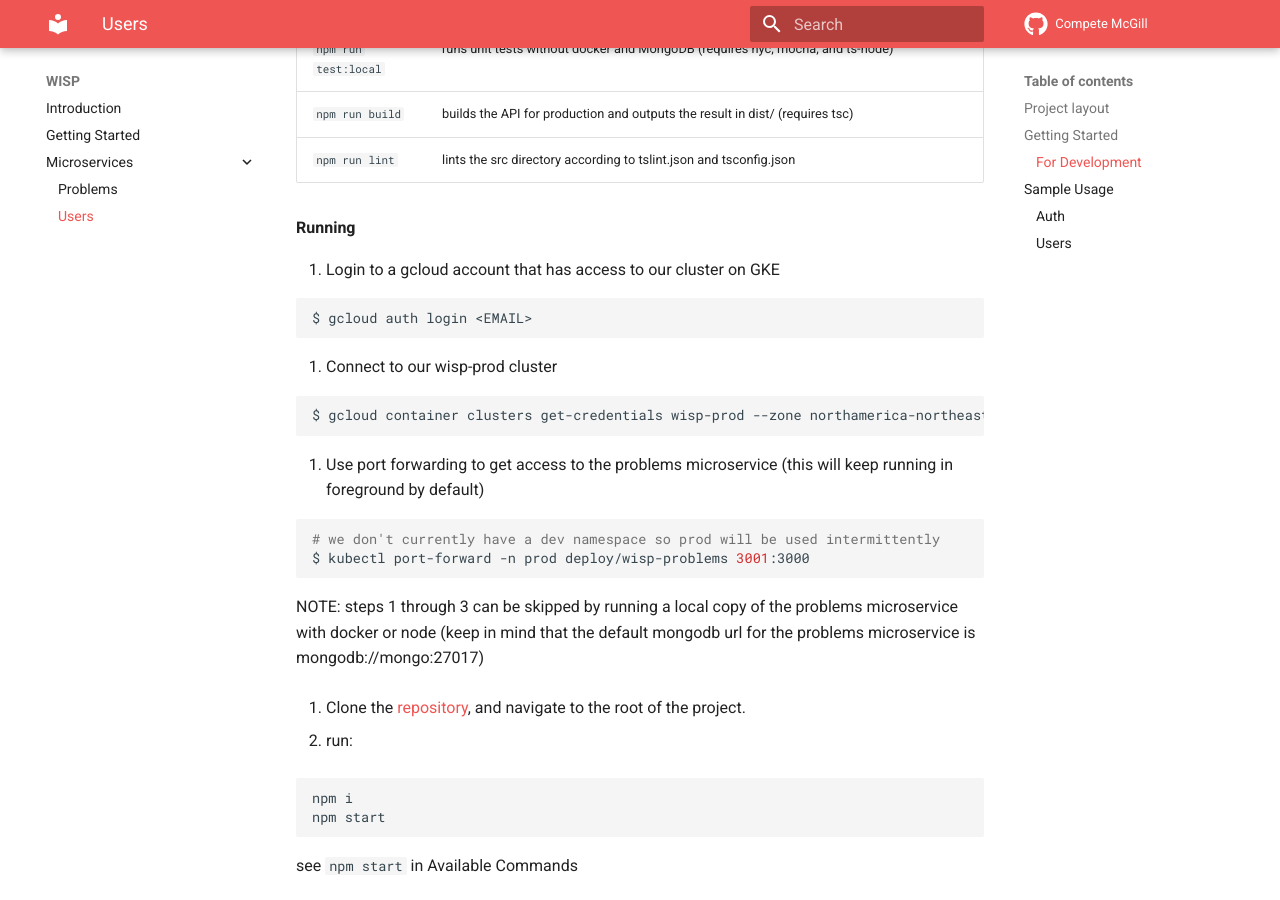
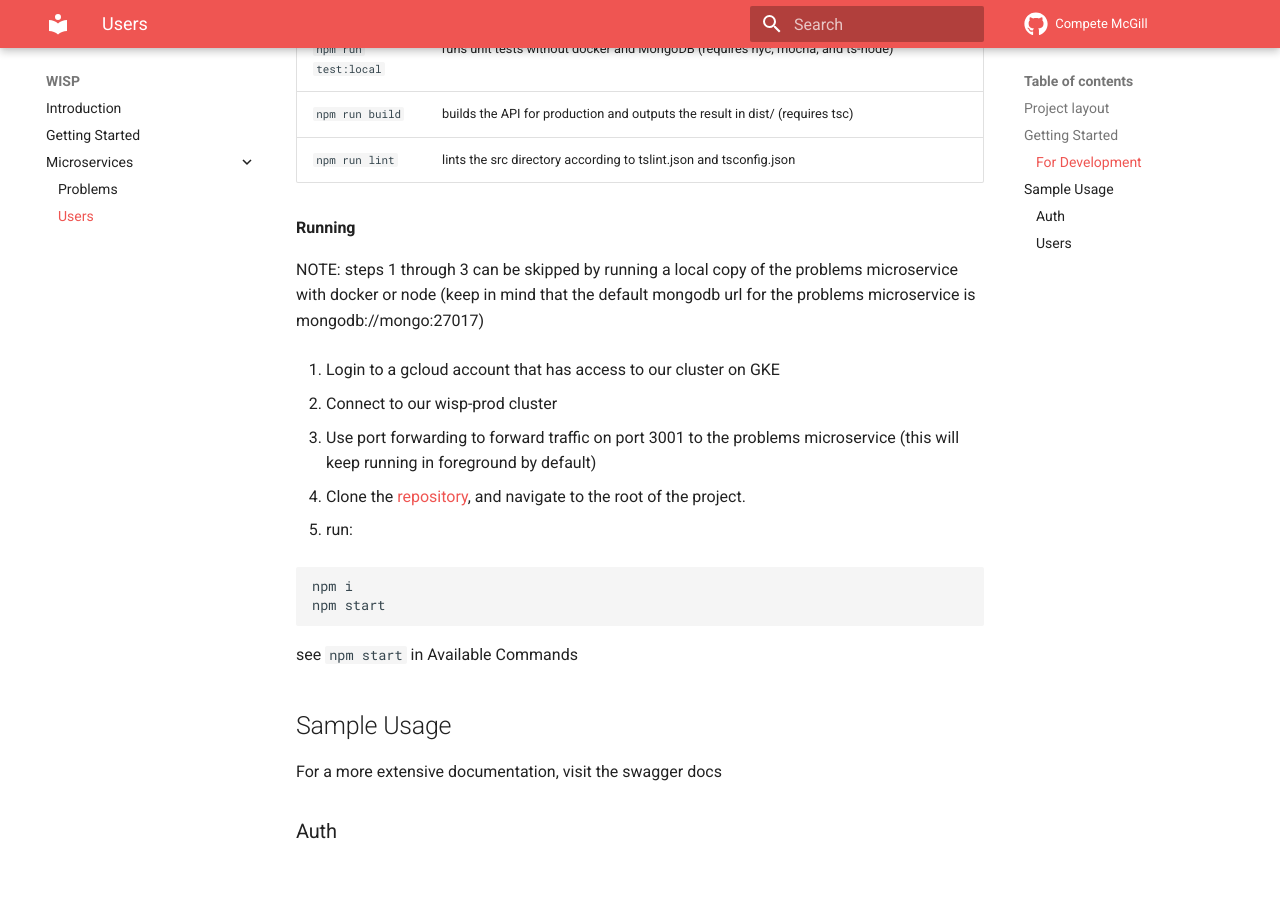
Before and after one commit to competemcgill/wisp, an MkDocs documentation site: the page built from docs/microservices/users.md, in a window 1280 px wide and 900 px high, scrolled down 1497 px. Built offline with MkDocs 1.6.1 and Material for MkDocs 9.7.7, drawn with Linux system fonts in a browser that asks for light colours.

Commit message:
Bugfixes/users docs running steps

````diff
--- a/docs/microservices/users.md
+++ b/docs/microservices/users.md
@@ -55,26 +55,13 @@ The purpose of this microservice is to manage all logic relating to users and to
 
 **Running**
 
+NOTE: steps 1 through 3 can be skipped by running a local copy of the problems microservice with docker or node (keep in mind that the default mongodb url for the problems microservice is mongodb://mongo:27017)
+
 1. Login to a gcloud account that has access to our cluster on GKE
-
-```bash
-$ gcloud auth login <EMAIL>
-```
 
 2. Connect to our wisp-prod cluster
 
-```bash
-$ gcloud container clusters get-credentials wisp-prod --zone northamerica-northeast1-c --project wisp-276819
-```
-
-3. Use port forwarding to get access to the problems microservice (this will keep running in foreground by default)
-
-```bash
-# we don't currently have a dev namespace so prod will be used intermittently
-$ kubectl port-forward -n prod deploy/wisp-problems 3001:3000
-```
-
-NOTE: steps 1 through 3 can be skipped by running a local copy of the problems microservice with docker or node (keep in mind that the default mongodb url for the problems microservice is mongodb://mongo:27017)
+3. Use port forwarding to forward traffic on port 3001 to the problems microservice (this will keep running in foreground by default)
 
 4. Clone the [repository](https://github.com/Compete-McGill/wisp-users-microservice), and navigate to the root of the project.
 
````
